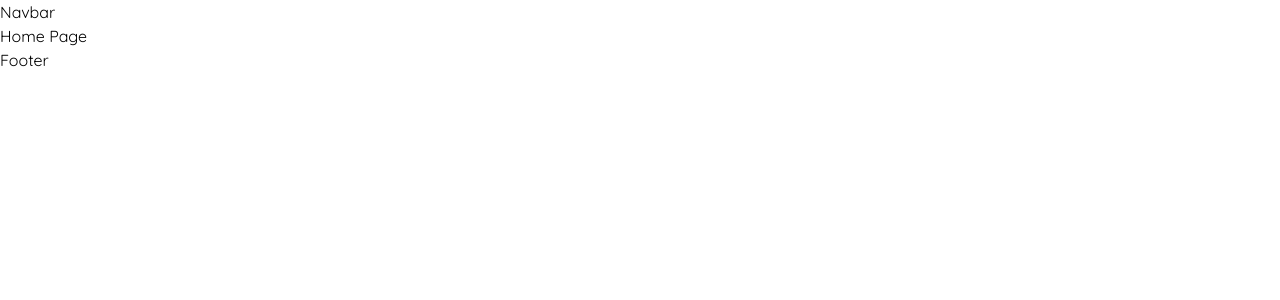
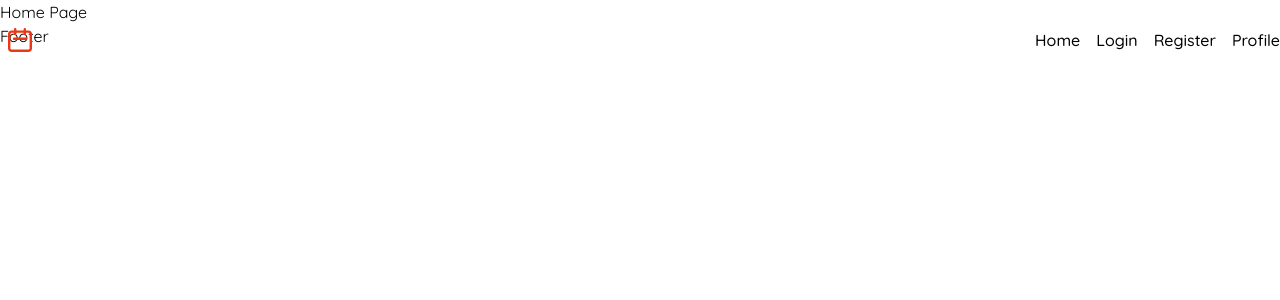
Before and after one commit to Kopalmuhamad/airbnb, a Next.js app: page / in a window 1280 px wide. Shown: the top 300 px of the page. Built offline with nearby package versions, Linux system fonts and the light colour scheme.

Commit message:
build navbar for all page

```diff
--- /dev/null
+++ b/src/atom.ts
@@ -0,0 +1,4 @@
+import { atom } from "jotai";
+
+export const navMenuToggle = atom(false);
+export const scrolled = atom(false)
--- /dev/null
+++ b/src/components/navbar/DesktopMenuList.tsx
@@ -0,0 +1,25 @@
+import Link from "next/link";
+import React from "react";
+
+const DesktopMenuList = () => {
+  return (
+    <nav className="hidden lg:block">
+      <ul className="flex items-center justify-center gap-x-4">
+        <li>
+          <Link href={""} className="text-base font-medium">Home</Link>
+        </li>
+        <li>
+          <Link href={""} className="text-base font-medium">Login</Link>
+        </li>
+        <li>
+          <Link href={""} className="text-base font-medium">Register</Link>
+        </li>
+        <li>
+          <Link href={""} className="text-base font-medium">Profile</Link>
+        </li>
+      </ul>
+    </nav>
+  );
+};
+
+export default DesktopMenuList;
--- /dev/null
+++ b/src/components/navbar/MobileMenuList.tsx
@@ -0,0 +1,48 @@
+import React from "react";
+import Toggle from "../ui/Toggle";
+import Image from "next/image";
+import xIcon from "@/assets/icons/x.svg";
+import { useAtom } from "jotai";
+import { navMenuToggle } from "@/atom";
+import Link from "next/link";
+import { motion } from "framer-motion";
+
+const MobileMenuList = () => {
+  const [, setMenuOpen] = useAtom(navMenuToggle);
+
+  return (
+    <motion.nav
+      initial={{ opacity: 0, x: 200 }}
+      animate={{ opacity: 1, x: 0 }}
+      exit={{ opacity: 0, x: 200 }}
+      className="absolute top-0 right-0 w-full h-screen bg-white lg:hidden"
+    >
+      <div className="w-full h-[80px] bg-accent-primary">
+        <div className="container h-full mx-auto flex items-center justify-end">
+          <Toggle onClick={() => setMenuOpen(false)}>
+            <Image src={xIcon} alt="close menu" width={18} height={18} />
+          </Toggle>
+        </div>
+      </div>
+      <ul className="h-[calc(100vh-80px)] flex items-center justify-start flex-col">
+        <li className="w-full py-4 px-4 border border-black border-b-0">
+          <Link href={"/"} className="text-base font-medium">
+            Home
+          </Link>
+        </li>
+        <li className="w-full py-4 px-4 border border-black border-b-0">
+          <Link href={"/"} className="text-base font-medium">
+            Login
+          </Link>
+        </li>
+        <li className="w-full py-4 px-4 border border-black">
+          <Link href={"/"} className="text-base font-medium">
+            Logout
+          </Link>
+        </li>
+      </ul>
+    </motion.nav>
+  );
+};
+
+export default MobileMenuList;
--- /dev/null
+++ b/src/components/navbar/NavLogo.tsx
@@ -0,0 +1,16 @@
+import React from "react";
+
+import Image from "next/image";
+import Link from "next/link";
+
+import navLogo from "@/assets/icons/Vector.svg";
+
+const NavLogo = () => {
+  return (
+    <Link href={"/"}>
+      <Image src={navLogo} alt="logo" width={24} height={24} />
+    </Link>
+  );
+};
+
+export default NavLogo;
--- a/src/components/navbar/index.tsx
+++ b/src/components/navbar/index.tsx
@@ -1,7 +1,51 @@
-import React from "react";
+"use client";
+
+import React, { use, useEffect } from "react";
+import Image from "next/image";
+import Toggle from "../ui/Toggle";
+import NavLogo from "./NavLogo";
+import burgerButton from "@/assets/icons/burger_toggle.svg";
+import MobileMenuList from "./MobileMenuList";
+import { useAtom } from "jotai";
+import { scrolled, navMenuToggle } from "@/atom";
+import DesktopMenuList from "./DesktopMenuList";
 
 const Navbar = () => {
-  return <div>Navbar</div>;
+  const [menuOpen, setMenuOpen] = useAtom(navMenuToggle);
+  const [isScrolled, setIsScrolled] = useAtom(scrolled);
+
+  useEffect(() => {
+    const handleScrolled = () => {
+      if (window.scrollY > 0) {
+        setIsScrolled(true);
+      } else {
+        setIsScrolled(false);
+      }
+    };
+    window.addEventListener("scroll", handleScrolled);
+    return () => {
+      window.removeEventListener("scroll", handleScrolled);
+    };
+  }, []);
+
+  return (
+    <header
+      className={`w-full h-[80px] fixed top-0 left-0 transition-colors ${
+        isScrolled ? "bg-accent-primary" : "bg-transparent"
+      }`}
+    >
+      <div className="container h-full mx-auto flex items-center justify-between">
+        <div className="p-2 rounded-full">
+          <NavLogo />
+        </div>
+        <Toggle onClick={() => setMenuOpen(true)} responsive>
+          <Image src={burgerButton} alt="logo" width={24} height={24} />
+        </Toggle>
+        {menuOpen && <MobileMenuList />}
+        <DesktopMenuList />
+      </div>
+    </header>
+  );
 };
 
 export default Navbar;
--- a/src/components/ui/Toggle.tsx
+++ b/src/components/ui/Toggle.tsx
@@ -3,14 +3,17 @@ import React from "react";
 interface ToggleProps {
   children: React.ReactNode;
   variant?: boolean;
+  onClick?: () => void;
+  responsive?: boolean;
 }
 
-const Toggle = ({ children, variant }: ToggleProps) => {
+const Toggle = ({ children, variant, onClick, responsive }: ToggleProps) => {
   return (
     <button
+      onClick={onClick}
       className={`p-2 rounded-full ${
         variant ? "bg-gray-300" : "bg-transparent"
-      }`}
+      } ${responsive ? "lg:hidden" : ""}`}
     >
       {children}
     </button>
```
Also changed, not shown: package.json (+6 -4 lines), src/assets/icons/x.svg (renamed from public/x.svg), 1 other file (tests, documents, lock files or other folders).
